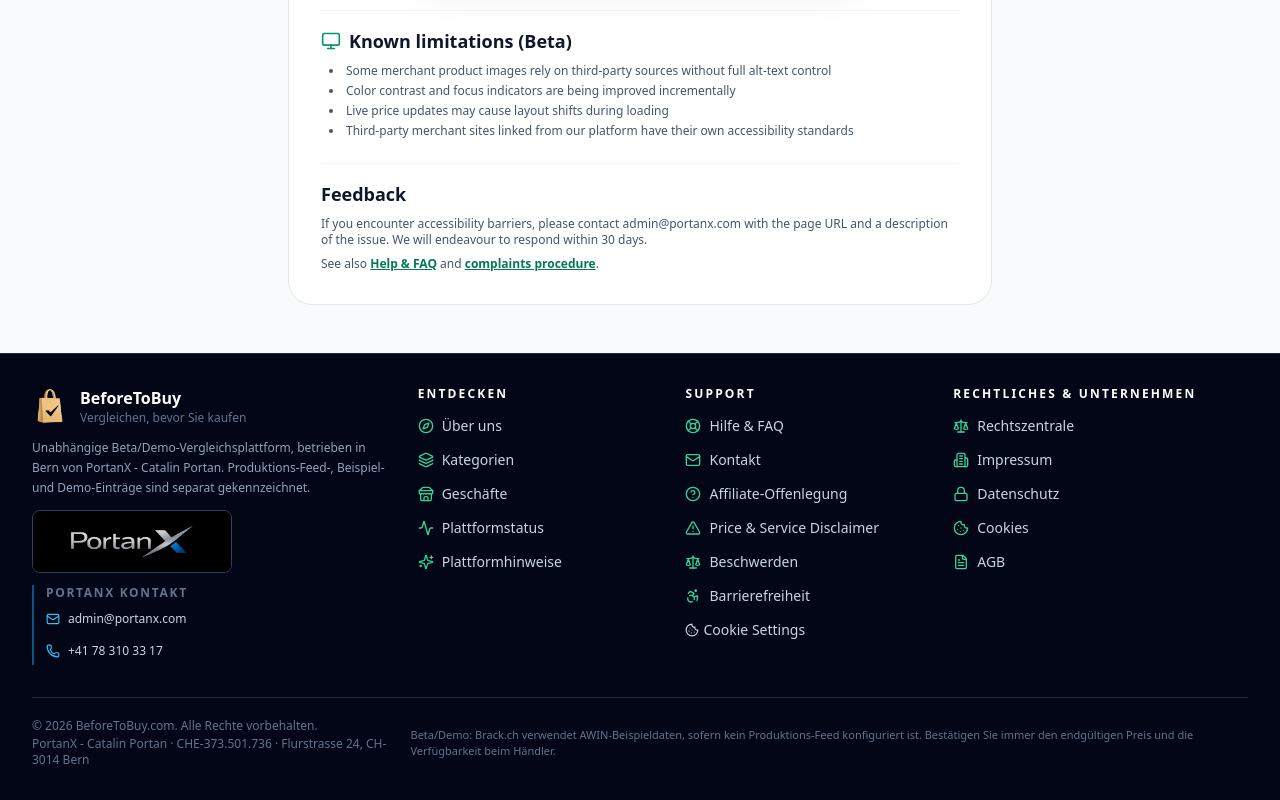
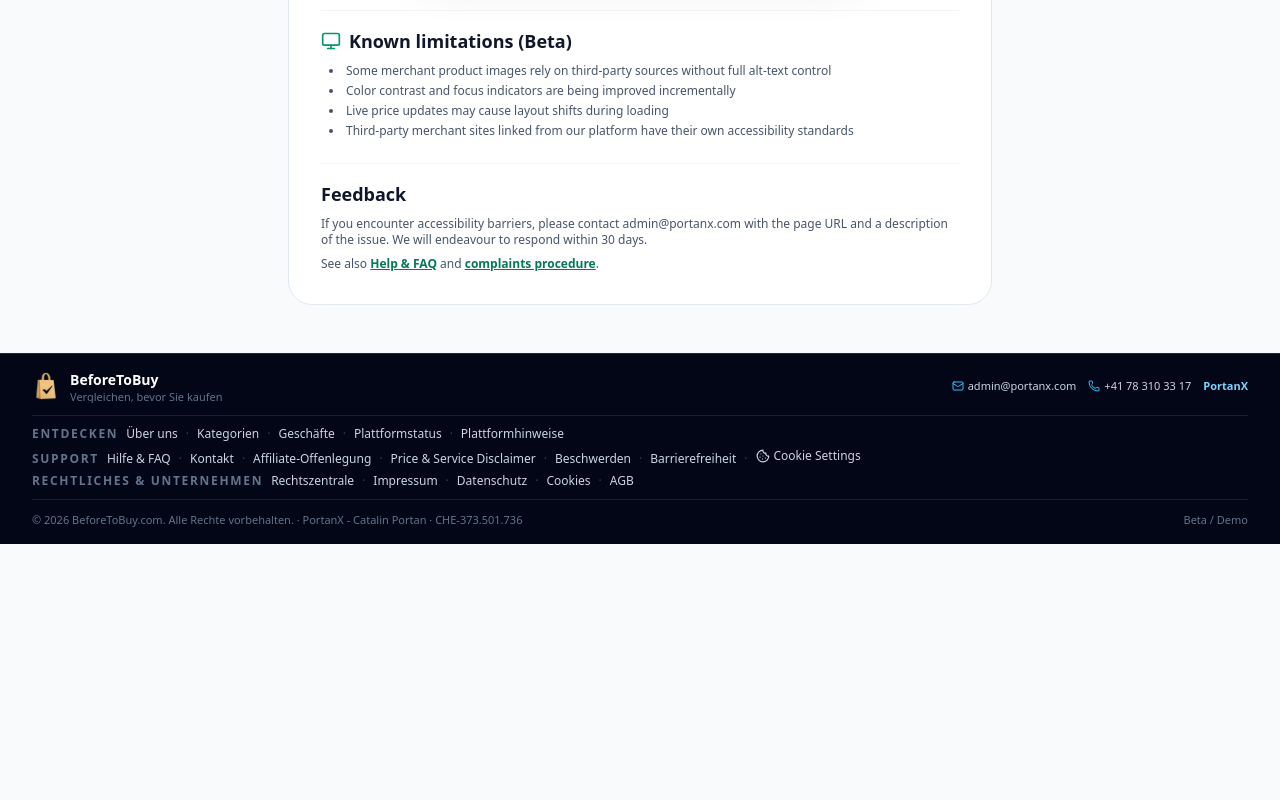
Before and after one commit to catalinionutportan/BeforeToBuy, a Next.js app: page /accessibility in a window 1280 px wide. Shown: the part 827-1627 px from the top of the page. After the commit the page ends 1371 px from the top, so only its background shows below. Built offline with nearby package versions, Linux system fonts and the light colour scheme; no server answers.

Commit message:
refactor: compress footer to a dense quarter-page strip
Replace tall four-column chrome with inline title rows so only
clickable labels remain; detail stays on dedicated pages.

Co-authored-by: Cursor <cursoragent@cursor.com>

```diff
--- a/src/components/SiteFooter.tsx
+++ b/src/components/SiteFooter.tsx
@@ -2,24 +2,7 @@
 
 import Link from "next/link";
 import Image from "next/image";
-import {
-  Layers,
-  Store,
-  Mail,
-  Phone,
-  Building2,
-  Lock,
-  FileText,
-  Cookie,
-  Scale,
-  LifeBuoy,
-  Activity,
-  CircleHelp,
-  Compass,
-  Sparkles,
-  AlertTriangle,
-  Accessibility,
-} from "lucide-react";
+import { Mail, Phone } from "lucide-react";
 import { ManageCookiePreferencesButton } from "@/components/ManageCookiePreferencesButton";
 import { COMPANY } from "@/lib/company-info";
 import { DEFAULT_COUNTRY } from "@/lib/countries";
@@ -30,186 +13,177 @@ export function SiteFooter() {
   const { locale: browseLocale } = useBrowseLocale(DEFAULT_COUNTRY);
   const homeUi = HOME_UI[browseLocale];
   const linkClass =
-    "inline-flex min-h-8 items-center gap-2 text-slate-300 transition-colors hover:text-emerald-300 focus-visible:outline-none focus-visible:ring-2 focus-visible:ring-emerald-400 rounded-md";
+    "text-slate-300 underline-offset-2 transition-colors hover:text-emerald-300 hover:underline focus-visible:outline-none focus-visible:ring-2 focus-visible:ring-emerald-400 rounded-sm";
 
   return (
-    <footer className="mt-auto border-t border-slate-800 bg-slate-950 px-4 py-8 text-sm text-slate-400 sm:px-6 lg:px-8">
-      <div className="mx-auto max-w-7xl">
-        <div className="grid grid-cols-1 gap-8 border-b border-slate-800 pb-8 sm:grid-cols-2 lg:grid-cols-[1.2fr_0.8fr_0.8fr_1fr]">
-          <section aria-labelledby="footer-brand" className="max-w-sm space-y-3">
-            <div className="flex items-center gap-3">
-              <span className="relative block h-9 w-9">
+    <footer className="mt-auto border-t border-slate-800 bg-slate-950 px-4 py-4 text-xs text-slate-400 sm:px-6 lg:px-8">
+      <div className="mx-auto flex max-w-7xl flex-col gap-3">
+        <div className="flex flex-wrap items-center justify-between gap-x-4 gap-y-2">
+          <div className="flex min-w-0 items-center gap-2.5">
+            <span className="relative block h-7 w-7 shrink-0">
               <Image
                 src="/beforetobuy-mark.png"
                 alt=""
-                  width={80}
-                  height={80}
+                width={56}
+                height={56}
                 className="h-full w-full object-contain"
               />
             </span>
-              <div>
-                <p id="footer-brand" className="text-base font-extrabold text-white">
-                  BeforeToBuy
-                </p>
-                <p className="text-xs text-slate-500">{homeUi.compareBeforeYouBuy}</p>
+            <div className="min-w-0 leading-tight">
+              <p className="text-sm font-extrabold text-white">BeforeToBuy</p>
+              <p className="truncate text-[11px] text-slate-500">{homeUi.compareBeforeYouBuy}</p>
             </div>
           </div>
 
-            <p className="text-xs leading-5 text-slate-400">
-              {formatUi(homeUi.independentBetaDemoPlatform, { companyLegalName: COMPANY.legalName })}
-            </p>
-
+          <div className="flex flex-wrap items-center gap-x-3 gap-y-1 text-[11px]">
+            <a
+              href={`mailto:${COMPANY.email}`}
+              className="inline-flex items-center gap-1 text-slate-300 hover:text-sky-300"
+            >
+              <Mail className="h-3 w-3 text-sky-400" aria-hidden="true" />
+              {COMPANY.email}
+            </a>
+            <a
+              href={COMPANY.phoneHref}
+              className="inline-flex items-center gap-1 text-slate-300 hover:text-sky-300"
+            >
+              <Phone className="h-3 w-3 text-sky-400" aria-hidden="true" />
+              {COMPANY.phone}
+            </a>
             <a
               href={COMPANY.website}
               target="_blank"
               rel="noopener noreferrer"
-              aria-label={formatUi(homeUi.visitOfficialWebsite, { companyPlatformName: COMPANY.platformName })}
-              className="group block w-full max-w-[200px] overflow-hidden rounded-lg border border-slate-700 bg-black transition-all hover:border-sky-400 focus-visible:outline-none focus-visible:ring-2 focus-visible:ring-sky-400"
+              className="font-semibold text-sky-300 hover:underline"
             >
-              <Image
-                src="/portanx-logo.png"
-                alt="PortanX"
-                width={640}
-                height={200}
-                sizes="200px"
-                className="h-auto w-full opacity-90 transition-opacity group-hover:opacity-100"
-              />
-            </a>
-
-            <div className="space-y-1 border-l-2 border-sky-500/50 pl-3 text-xs">
-              <p className="font-semibold uppercase tracking-[0.14em] text-slate-500">{homeUi.portanxContact}</p>
-              <a
-                href={`mailto:${COMPANY.email}`}
-                className="flex min-h-7 items-center gap-2 text-slate-300 hover:text-sky-300 focus-visible:outline-none focus-visible:ring-2 focus-visible:ring-sky-400 rounded-md"
-              >
-                <Mail className="h-3.5 w-3.5 text-sky-400" aria-hidden="true" />
-                {COMPANY.email}
-              </a>
-              <a
-                href={COMPANY.phoneHref}
-                className="flex min-h-7 items-center gap-2 text-slate-300 hover:text-sky-300 focus-visible:outline-none focus-visible:ring-2 focus-visible:ring-sky-400 rounded-md"
-              >
-                <Phone className="h-3.5 w-3.5 text-sky-400" aria-hidden="true" />
-                {COMPANY.phone}
+              PortanX
             </a>
           </div>
-          </section>
+        </div>
 
-          <nav aria-labelledby="footer-explore" className="space-y-2">
-            <h2 id="footer-explore" className="text-xs font-bold uppercase tracking-[0.18em] text-white">
+        <nav aria-label="Footer" className="flex flex-col gap-1.5 border-y border-slate-800/80 py-2.5">
+          <p className="flex flex-wrap items-baseline gap-x-2 gap-y-1">
+            <span className="shrink-0 font-bold uppercase tracking-[0.14em] text-slate-500">
               {homeUi.explore}
-            </h2>
-            <div className="flex flex-col items-start gap-0.5">
+            </span>
             <Link href="/about" className={linkClass}>
-                <Compass className="h-4 w-4 text-emerald-400" aria-hidden="true" />
               {homeUi.about}
             </Link>
+            <span className="text-slate-700" aria-hidden="true">
+              ·
+            </span>
             <Link href="/categories" className={linkClass}>
-                <Layers className="h-4 w-4 text-emerald-400" aria-hidden="true" />
               {homeUi.categories}
             </Link>
+            <span className="text-slate-700" aria-hidden="true">
+              ·
+            </span>
             <Link href="/stores" className={linkClass}>
-                <Store className="h-4 w-4 text-emerald-400" aria-hidden="true" />
               {homeUi.stores}
             </Link>
+            <span className="text-slate-700" aria-hidden="true">
+              ·
+            </span>
             <Link href="/status" className={linkClass}>
-                <Activity className="h-4 w-4 text-emerald-400" aria-hidden="true" />
               {homeUi.platformStatus}
             </Link>
+            <span className="text-slate-700" aria-hidden="true">
+              ·
+            </span>
             <Link href="/transparency" className={linkClass}>
-                <Sparkles className="h-4 w-4 text-emerald-400" aria-hidden="true" />
               {homeUi.platformNotices}
             </Link>
-            </div>
+          </p>
+
+          <p className="flex flex-wrap items-baseline gap-x-2 gap-y-1">
+            <span className="shrink-0 font-bold uppercase tracking-[0.14em] text-slate-500">
+              {homeUi.support}
+            </span>
+            <Link href="/help" className={linkClass}>
+              {homeUi.helpFAQ}
+            </Link>
+            <span className="text-slate-700" aria-hidden="true">
+              ·
+            </span>
+            <Link href="/contact" className={linkClass}>
+              {homeUi.contact}
+            </Link>
+            <span className="text-slate-700" aria-hidden="true">
+              ·
+            </span>
+            <Link href="/affiliate-disclosure" className={linkClass}>
+              {homeUi.affiliateDisclosure}
+            </Link>
+            <span className="text-slate-700" aria-hidden="true">
+              ·
+            </span>
+            <Link href="/disclaimer" className={linkClass}>
+              {homeUi.priceServiceDisclaimer}
+            </Link>
+            <span className="text-slate-700" aria-hidden="true">
+              ·
+            </span>
+            <Link href="/complaints" className={linkClass}>
+              {homeUi.complaints}
+            </Link>
+            <span className="text-slate-700" aria-hidden="true">
+              ·
+            </span>
+            <Link href="/accessibility" className={linkClass}>
+              {homeUi.accessibility}
+            </Link>
+            <span className="text-slate-700" aria-hidden="true">
+              ·
+            </span>
+            <span className="[&_button]:text-[12px] [&_button]:text-slate-300">
+              <ManageCookiePreferencesButton />
+            </span>
+          </p>
+
+          <p className="flex flex-wrap items-baseline gap-x-2 gap-y-1">
+            <span className="shrink-0 font-bold uppercase tracking-[0.14em] text-slate-500">
+              {homeUi.legalCompany}
+            </span>
+            <Link href="/legal" className={linkClass}>
+              {homeUi.legalHub}
+            </Link>
+            <span className="text-slate-700" aria-hidden="true">
+              ·
+            </span>
+            <Link href="/impressum" className={linkClass}>
+              {homeUi.impressum}
+            </Link>
+            <span className="text-slate-700" aria-hidden="true">
+              ·
+            </span>
+            <Link href="/privacy" className={linkClass}>
+              {homeUi.privacy}
+            </Link>
+            <span className="text-slate-700" aria-hidden="true">
+              ·
+            </span>
+            <Link href="/cookies" className={linkClass}>
+              {homeUi.cookies}
+            </Link>
+            <span className="text-slate-700" aria-hidden="true">
+              ·
+            </span>
+            <Link href="/terms" className={linkClass}>
+              {homeUi.terms}
+            </Link>
+          </p>
         </nav>
 
-          <nav aria-labelledby="footer-support" className="space-y-2">
-            <h2 id="footer-support" className="text-xs font-bold uppercase tracking-[0.18em] text-white">
-              {homeUi.support}
-            </h2>
-            <div className="flex flex-col items-start gap-0.5">
-              <Link href="/help" className={linkClass}>
-                <LifeBuoy className="h-4 w-4 text-emerald-400" aria-hidden="true" />
-                {homeUi.helpFAQ}
-              </Link>
-              <Link href="/contact" className={linkClass}>
-                <Mail className="h-4 w-4 text-emerald-400" aria-hidden="true" />
-                {homeUi.contact}
-              </Link>
-              <Link href="/affiliate-disclosure" className={linkClass}>
-                <CircleHelp className="h-4 w-4 text-emerald-400" aria-hidden="true" />
-                {homeUi.affiliateDisclosure}
-              </Link>
-              <Link href="/disclaimer" className={linkClass}>
-                <AlertTriangle className="h-4 w-4 text-emerald-400" aria-hidden="true" />
-                {homeUi.priceServiceDisclaimer}
-              </Link>
-              <Link href="/complaints" className={linkClass}>
-                <Scale className="h-4 w-4 text-emerald-400" aria-hidden="true" />
-                {homeUi.complaints}
-              </Link>
-              <Link href="/accessibility" className={linkClass}>
-                <Accessibility className="h-4 w-4 text-emerald-400" aria-hidden="true" />
-                {homeUi.accessibility}
-              </Link>
-              <div className={linkClass}>
-                <ManageCookiePreferencesButton />
-              </div>
-            </div>
-          </nav>
-
-          <nav aria-labelledby="footer-legal" className="space-y-2">
-            <h2 id="footer-legal" className="text-xs font-bold uppercase tracking-[0.18em] text-white">
-              {homeUi.legalCompany}
-            </h2>
-            <div className="flex flex-col items-start gap-0.5">
-              <Link href="/legal" className={linkClass}>
-                <Scale className="h-4 w-4 text-emerald-400" aria-hidden="true" />
-                {homeUi.legalHub}
-              </Link>
-              <Link href="/impressum" className={linkClass}>
-                <Building2 className="h-4 w-4 text-emerald-400" aria-hidden="true" />
-                {homeUi.impressum}
-              </Link>
-              <Link href="/privacy" className={linkClass}>
-                <Lock className="h-4 w-4 text-emerald-400" aria-hidden="true" />
-                {homeUi.privacy}
-              </Link>
-              <Link href="/cookies" className={linkClass}>
-                <Cookie className="h-4 w-4 text-emerald-400" aria-hidden="true" />
-                {homeUi.cookies}
-              </Link>
-              <Link href="/terms" className={linkClass}>
-                <FileText className="h-4 w-4 text-emerald-400" aria-hidden="true" />
-                {homeUi.terms}
-              </Link>
-            </div>
-          </nav>
-        </div>
-
-        <div className="flex flex-col gap-2 pt-5 text-xs text-slate-500 sm:flex-row sm:items-center sm:justify-between">
-          <div className="space-y-0.5">
-            <p>
+        <div className="flex flex-col gap-1 text-[11px] text-slate-500 sm:flex-row sm:items-center sm:justify-between">
+          <p className="truncate">
             {formatUi(homeUi.allRightsReserved, {
               year: new Date().getFullYear(),
               companyPlatformName: COMPANY.platformName,
-              })}
+            })}{" "}
+            · {COMPANY.legalName} · {COMPANY.uid}
           </p>
-            <p>
-              {formatUi(homeUi.companyInfo, {
-                companyLegalName: COMPANY.legalName,
-                companyUid: COMPANY.uid,
-                companyAddressStreet: COMPANY.address.street,
-                companyAddressPostalCode: COMPANY.address.postalCode,
-                companyAddressCity: COMPANY.address.city,
-              })}
-            </p>
-          </div>
-          <Link
-            href="/disclaimer"
-            className="text-[11px] text-slate-500 underline-offset-2 hover:text-amber-300 hover:underline"
-          >
-            {homeUi.betaDemoDisclaimer}
+          <Link href="/disclaimer" className="shrink-0 text-slate-500 hover:text-amber-300 hover:underline">
+            Beta / Demo
           </Link>
         </div>
       </div>
```
Lines whose indentation alone changed are shown as unchanged.
